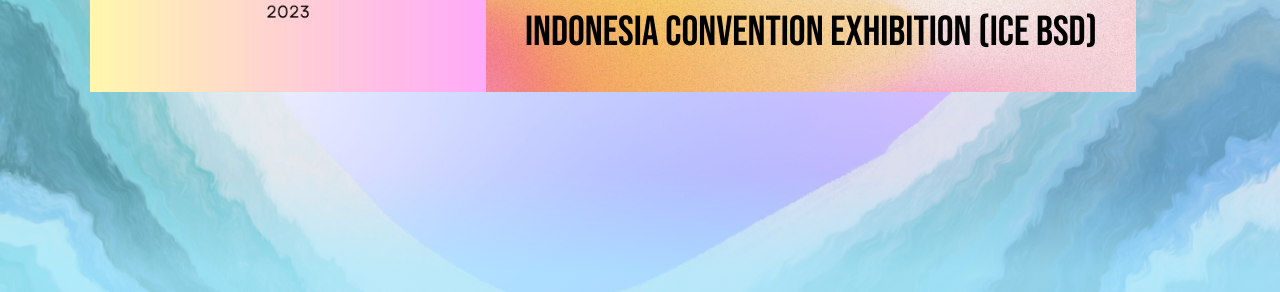
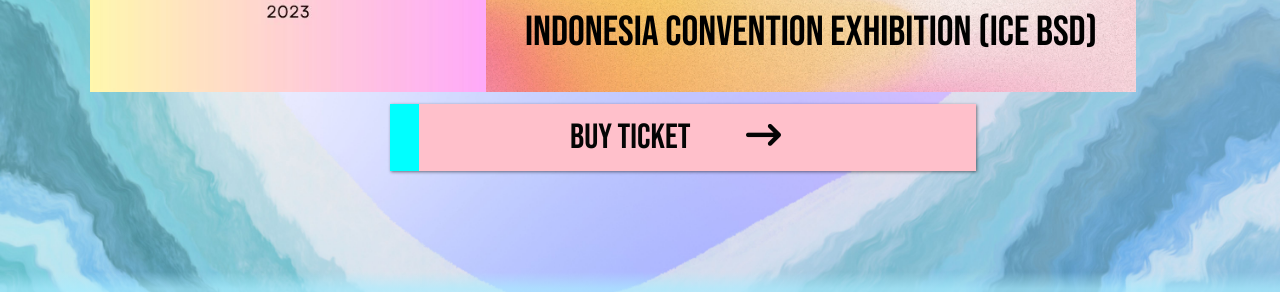
Before and after one commit to hendihandoko/hey-festival, a plain HTML site: page index.html in a window 1280 px wide. Shown: the part 508-800 px from the top of the page. Drawn offline with nearby package versions, Linux system fonts and the light colour scheme.

Commit message:
Add buy tickets button on home

```diff
--- a/css/style.css
+++ b/css/style.css
@@ -169,7 +169,7 @@
   display: block;
   position: absolute;
   width: 100%;
-  height: 30%;
+  height: 5%;
   bottom: 0;
   background: linear-gradient(
     0deg,
@@ -322,15 +322,52 @@
   /* mix-blend-mode: difference; */
 }
 
-.hero .content .cta {
-  margin-top: 1rem;
+.hero .cta {
+  margin-top: 490px;
+  margin-left: -450px;
   display: inline-block;
-  padding: 1rem 3rem; /* Atas bawah 1rem, kiri kanan 3 rem*/
-  font-size: 1.4rem;
-  color: #fff;
-  background-color: var(--primary);
-  border-radius: 0.5rem;
+  font-family: "Bebas Neue", sans-serif;
+  font-weight: 300;
+  padding: 1rem 15rem; /* Atas bawah 1rem, kiri kanan 3 rem*/
+  font-size: 35px;
+  box-sizing: border-box;
+  color: #050505;
+  background-color: pink;
   box-shadow: 1px 1px 3px rgba(1, 1, 3, 0.5);
+  position: relative;
+  overflow: hidden;
+  z-index: 9999;
+}
+
+.hero .cta:hover {
+  color: #f39cff;
+}
+
+.hero .cta::before {
+  /*pseudoelement*/
+  content: "";
+  display: block;
+  width: 100%;
+  height: 100%;
+  background-color: aqua;
+  position: absolute;
+  top: 0;
+  left: -95%;
+  transition: left 0.3s ease;
+  z-index: -1;
+}
+
+.hero .cta:hover:before {
+  left: 0;
+}
+
+.hero .cta .fa-arrow-right-long {
+  width: 50px;
+  stroke-width: 2;
+  stroke-linecap: round;
+  stroke-linejoin: round;
+  fill: none;
+  margin-left: 50px;
 }
 
 /* Lineup Section */
--- a/index.html
+++ b/index.html
@@ -3,7 +3,7 @@
   <head>
     <meta charset="UTF-8" />
     <meta name="viewport" content="width=device-width, initial-scale=1.0" />
-    <title>Kopi Kenangan Senja</title>
+    <title>Hey Festival</title>
 
     <!-- Fonts -->
     <link rel="preconnect" href="https://fonts.googleapis.com" />
@@ -18,6 +18,12 @@
 
     <!-- My Style -->
     <link rel="stylesheet" href="css/style.css" />
+
+    <!-- Font Awesome  -->
+    <link
+      rel="stylesheet"
+      href="https://cdnjs.cloudflare.com/ajax/libs/font-awesome/6.0.0-beta3/css/all.min.css"
+    />
   </head>
   <body>
     <!-- Navbar start -->
@@ -72,6 +78,10 @@
           <h1>JULY 2023</h1>
         </div>
       </main>
+      <a href="#" class="cta"
+        >Buy Ticket
+        <i class="fa-solid fa-arrow-right-long"></i>
+      </a>
     </section>
     <!-- Hero Section End -->
 
```
